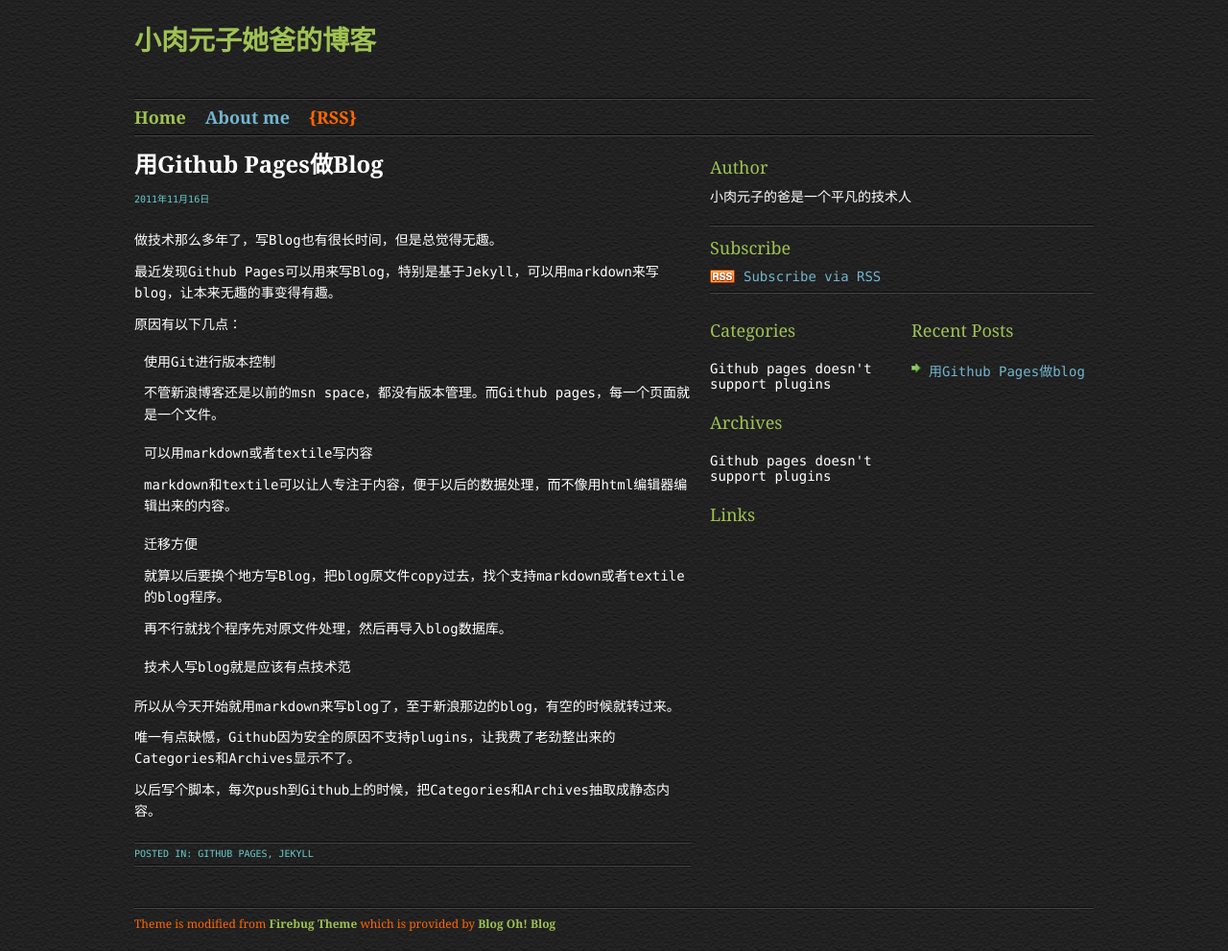
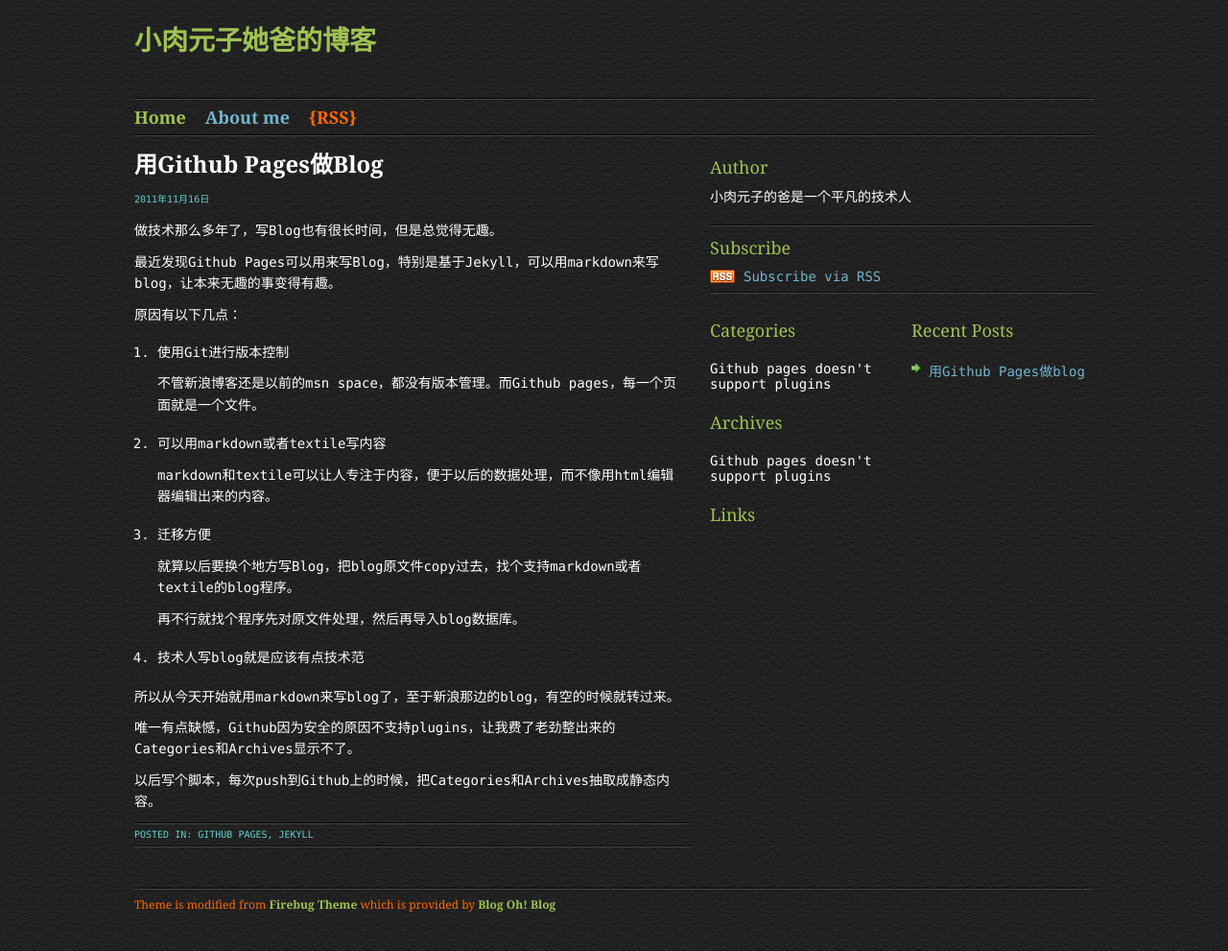
Before and after one commit to zouxifeng/zouxifeng.github.com, a Jekyll site: the page built from index.html, in a window 1280 px wide. Shown: the whole page at 96% size. Built offline with Jekyll 4.4.1, drawn with Linux system fonts in a browser that asks for light colours; Markdown is read by kramdown in place of the engine named in the settings.

```diff
--- a/_config.yml
+++ b/_config.yml
@@ -2,10 +2,5 @@ auto:        true
 server:      true
 lsi:         false
 pygments:    true
-markdown:    maruku
+markdown:    rdiscount
 permalink:   /:year/:month/:day/:title.html
-maruku:
-    use_tex:   false
-    use_divs:  false
-    png_dir:   images/latex
-    png_url:   /images/latex
--- a/index.html
+++ b/index.html
@@ -7,7 +7,7 @@ title: index
 <div id="post-id">
 <h2><a href="{{ post.url }}" rel="bookmark" title="Permanent Link to {{ post.title }}">{{ post.title }}</a></h2>
 <p class="info">{{ post.date | date: "%Y年%m月%d日" }}</p>
-<p class="post">{{ post.content }}</p>
+<div id="post-content">{{ post.content }}</div>
 {% if post.categories.size > 0 %}<p class="postmetadata">Posted in: {% for cat in post.categories %}<a href="/category/{{ cat }}/" title="View all posts in {{ cat }}" rel="category tag">{{ cat }}</a>{% if forloop.index != forloop.length %}, {% endif %}{% endfor %}</p>{% endif %}
 <div class="space"></div>
 </div><!--post-->
--- a/style.css
+++ b/style.css
@@ -8,7 +8,7 @@ Author URI: http://www.blogohblog.com
 */
 
 /*+++++++ BODY +++++++*/
-* { margin: 0px; padding: 0px; list-style:none; outline:none; text-decoration:none;}
+* { margin: 0px; padding: 0px; outline:none; text-decoration:none;}
 body { background:url(images/bkg.gif) repeat; font:14px Monaco, Verdana, Arial, Helvetica, sans-serif; color:#fff;}
 
 /*+++++++ H1,H2,H3 HYPERLINKS +++++++*/
@@ -77,7 +77,9 @@ html>body #content li { margin: 7px 0 8px 10px; }
 .subscribetext{color:#666;border:1px solid #9FC253;background:#9FC253; width:150px;padding:2px;}
 .subscribebutton {background-color:#72B6CF; border:none; font-size:11px; color:#000; font-weight:bold; padding:3px;}
 #lsidebar { width:170px; float:left;}
+#lsidebar ul {list-style: none;}
 #rsidebar { width:190px; float:right;}
+#rsidebar ul {list-style: none;}
 
 #content p { padding-bottom:10px;}
 #content h2 { font:24px Georgia, Times, serif; text-transform:capitalize; padding-bottom:10px; }
@@ -137,5 +139,4 @@ html>body #content li { margin: 7px 0 8px 10px; }
 .imgright img{ padding:2px; border:1px solid #999999; height:100px; width:100px;}
 
 /*+++++++ Post add by me +++++++*/
-.post ol {list-style-type: lower-alpha;}
-.post ul {list-style-type: square;}
+#post-content ol {padding: 0px 1em; list-style-position:: inside;}
```
